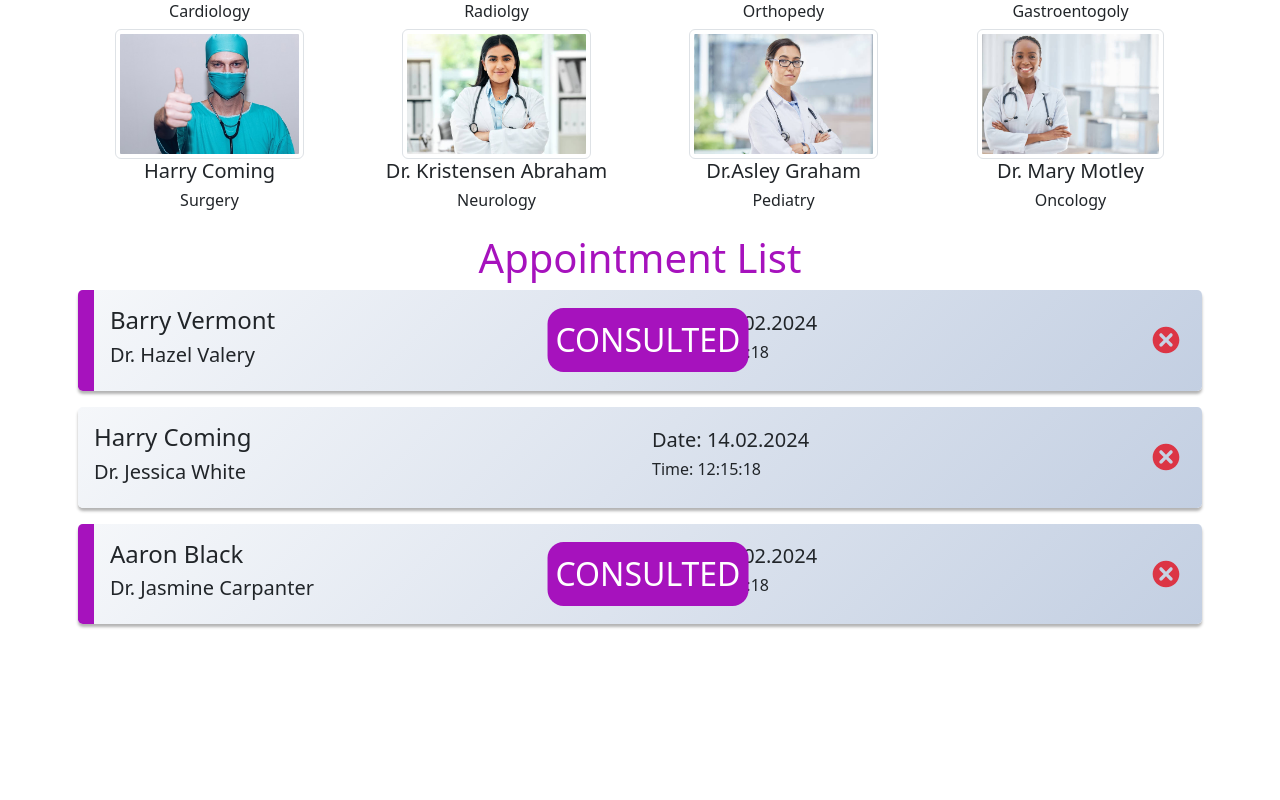
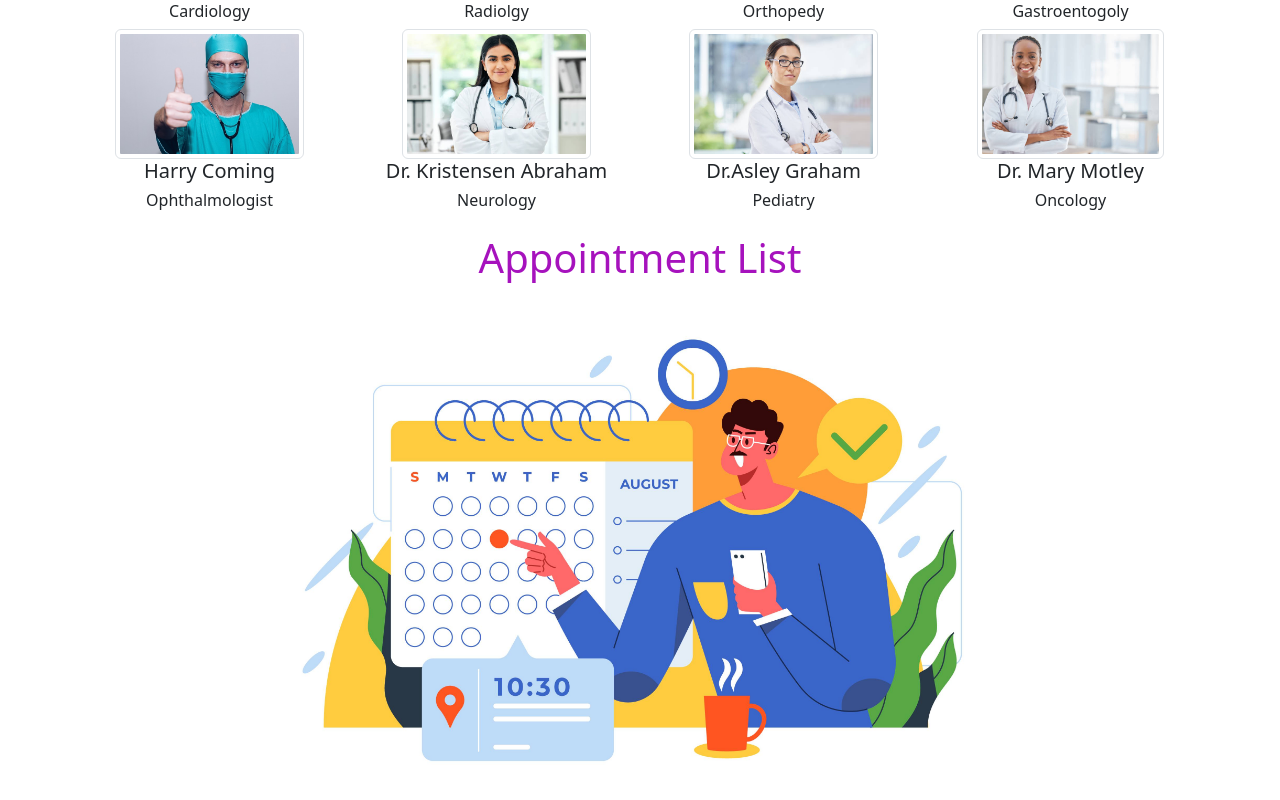
Before and after one commit to 4Lorean2/hospital-app, a React (Create React App) app in the folder appointment-app-starter/: page / in a window 1280 px wide. Shown: the part 306-1106 px from the top of the page. Before the commit the page ends 954 px from the top, so only its background shows below. Built offline with nearby package versions, Linux system fonts and the light colour scheme.

Commit message:
localStorage added

```diff
--- a/appointment-app-starter/src/helper/data.jsx
+++ b/appointment-app-starter/src/helper/data.jsx
@@ -50,7 +50,7 @@ export const doctorData = [
   {
     id: 5,
     name: "Harry Coming",
-    dep: "Surgery",
+    dep: "Ophthalmologist",
     img: "./img/dr9.jpg",
   },
   {
--- a/appointment-app-starter/src/pages/Home.jsx
+++ b/appointment-app-starter/src/pages/Home.jsx
@@ -4,16 +4,32 @@ import Doctors from "../components/Doctors";
 import { appointmentData } from "../helper/data";
 
 const Home = () => {
-  const [appointments, setAppointments] = useState(appointmentData);
-
+  // const [appointments, setAppointments] = useState(appointmentData);
+  const [appointments, setAppointments] = useState(
+    JSON.parse(localStorage.getItem("list")) || []
+  );
   const handleAdd = (newAppointment) => {
     setAppointments([...appointments, newAppointment]);
+    localStorage.setItem(
+      "list",
+      JSON.stringify([...appointments, newAppointment])
+    );
   };
 
   const handleDelete = (id) => {
     const filteredList = appointments.filter((item) => item.id !== id);
     setAppointments(filteredList);
+    localStorage.setItem("list", JSON.stringify(filteredList));
   };
+
+  const handleDoubleClick = (id) => {
+    const updatedList = appointments.map((item) =>
+      item.id === id ? { ...item, consulted: !item.consulted } : item
+    );
+    setAppointments(updatedList);
+    localStorage.setItem("list", JSON.stringify(updatedList));
+  };
+
   return (
     <main className="text-center mt-2">
       <h1 className="display-5 text-danger">CLARUS HOSPITAL</h1>
@@ -21,6 +37,7 @@ const Home = () => {
       <AppointmentList
         appointments={appointments}
         handleDelete={handleDelete}
+        handleDoubleClick={handleDoubleClick}
       />
     </main>
   );
```
